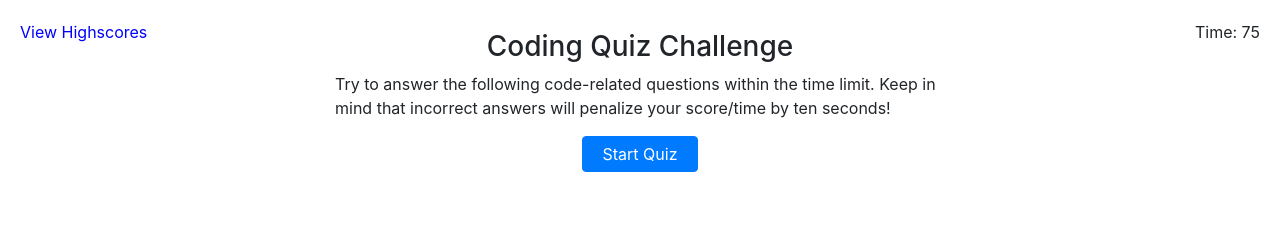
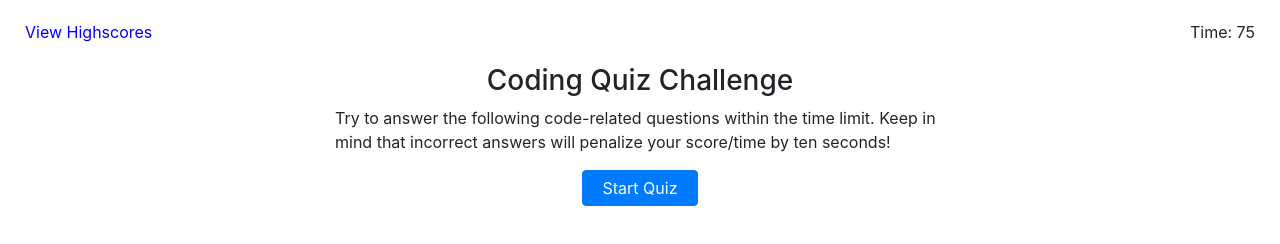
Before and after one commit to diembe/Code-Quiz, a plain HTML site: page quiz.html in a window 1280 px wide. Drawn offline with nearby package versions, Linux system fonts and the light colour scheme.

Commit message:
formatting fixes

```diff
--- a/quiz.html
+++ b/quiz.html
@@ -11,12 +11,12 @@
     <title>Coding Quiz</title>
 </head>
 <body>
-<div>
-    <div class="hs-button" id="highScores">View Highscores</div>
-    <div class="corner-timer" id="cornerTimer">Time</div>
+<div class="row">
+    <div class="col-md-6 hs-button" id="highScores">View Highscores</div>
+    <div class="col-md-6 corner-timer" id="cornerTimer">Time</div>
 </div>
-<div id="quiz-box" class="col-md-6 div-center quiz-box">
-    <h3 class="text-center" id="title">Coding Quiz Challenge</h3>
+<div id="quiz-box" class="col-xs-12 col-sm-12 col-md-12 col-lg-6 div-center quiz-box">
+    <div class="col-md-12 home-div" id="div-container"><h3 class="text-center home-title" id="title">Coding Quiz Challenge</h3></div>
     <P id="introduction">Try to answer the following code-related questions within the time limit. Keep in mind that incorrect answers will penalize your score/time by ten seconds!</P>
     <button type="button" class="btn btn-primary div-center start-button" id="start">Start Quiz</button>
 </div>
--- a/script.js
+++ b/script.js
@@ -181,13 +181,15 @@ $(document).ready(function () {
 
         // Rearrange for highscore screen. loop through localstorage to retrieve all entries & create html to place them.
         $("#quiz-box").empty();
-        $("#quiz-box").append('<h3 class="text-center hs-title"  id="title">High Scores</h3>');
+        $("#quiz-box").append('<div class="col-md-12 home-div" id="div-container"></div>');
+        $("#div-container").append('<h3 class="text-center hs-title"  id="title">High Scores</h3>');
 
         for(var i=0, len=localStorage.length; i<len; i++) {
             var key = localStorage.key(i);
             var value = localStorage[key];
 
-            $("#quiz-box").append('<div class="col-md-6 hs-initials">' + key + '</div><div class="col-md-6 hs-score">' + value + '</div>');
+            $("#quiz-box").append('<div class="row" id="hsRow"></div>');
+            $("#hsRow").append('<div class="col-xs-6 col-md-6 hs-initials">' + key + '</div><div class="col-xs-6 col-md-6 hs-score">' + value + '</div>');
         }
 
         // Add clear & start screen buttons
--- a/style.css
+++ b/style.css
@@ -2,15 +2,17 @@
 .div-center { margin-left:auto; margin-right:auto; float:none; }
 .text-center { text-align:center; }
 .button-group { margin-top:30px; }
-.hs-initials { display:inline-block; text-align:right; font-size:18px; font-weight:600; }
-.hs-score { display:inline-block; text-align:left; font-size:18px; font-weight:600; }
-.hs-button { float:left; padding:20px; cursor: pointer; color:blue; }
-.corner-timer { float:right; padding:20px; }
-.quiz-box { padding-top:30px; }
+.hs-initials { display:inline-block; text-align:right; font-size:18px; font-weight:600; width:50% !important;}
+.hs-score { display:inline-block; text-align:left; font-size:18px; font-weight:600; width:50% !important;}
+.hs-button { float:left; padding:20px; padding-left:40px; cursor: pointer; color:blue; width:50% !important;}
+.corner-timer { float:right; padding:20px; padding-right:40px; text-align:right; width:50% !important;}
+.quiz-box { padding-top:0px; }
 .start-button { display:block; padding: 5px 20px; }
 .answer-button { display:block; padding: 5px 20px; margin-bottom:20px; }
 .display-contents { display:contents !important; }
-.hs-title { margin-bottom:30px; }
+.hs-title { margin-bottom:30px; display:inline-block;}
 .hs-clear-start { display:block; padding: 5px 20px; margin-top:30px; }
 .response-right { font-size: 20vw; color:green; font-weight:900; position:fixed; top:0; padding-left: 15px;line-height: 40vw }
 .response-wrong { font-size: 24.5vw; color:red; font-weight:900; position:fixed; top:0; padding-left: 15px;line-height: 40vw }
+.home-title { display:inline-block; }
+.home-div {text-align:center; float:none; margin-left:auto; margin-right:auto;}
```
